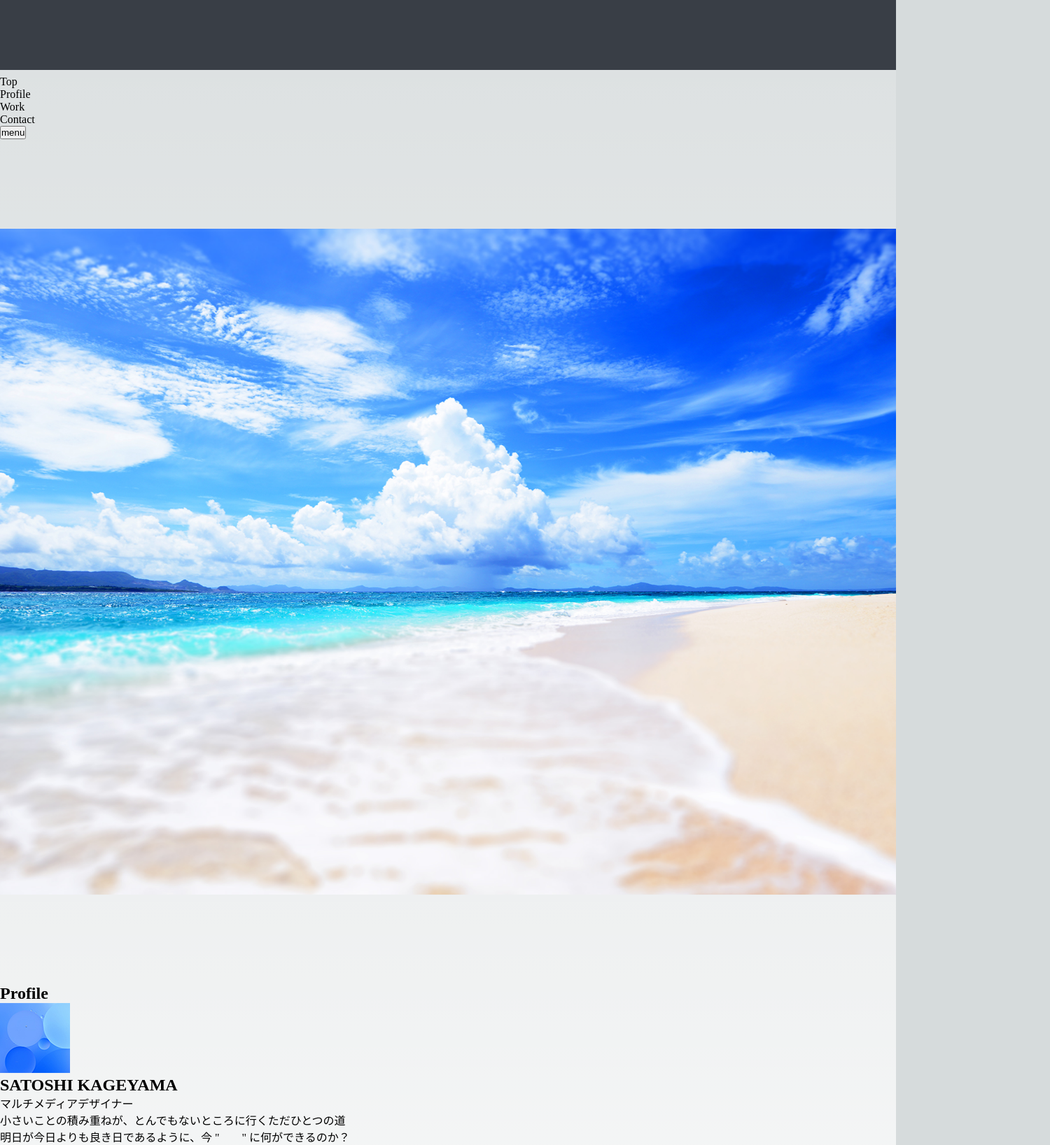
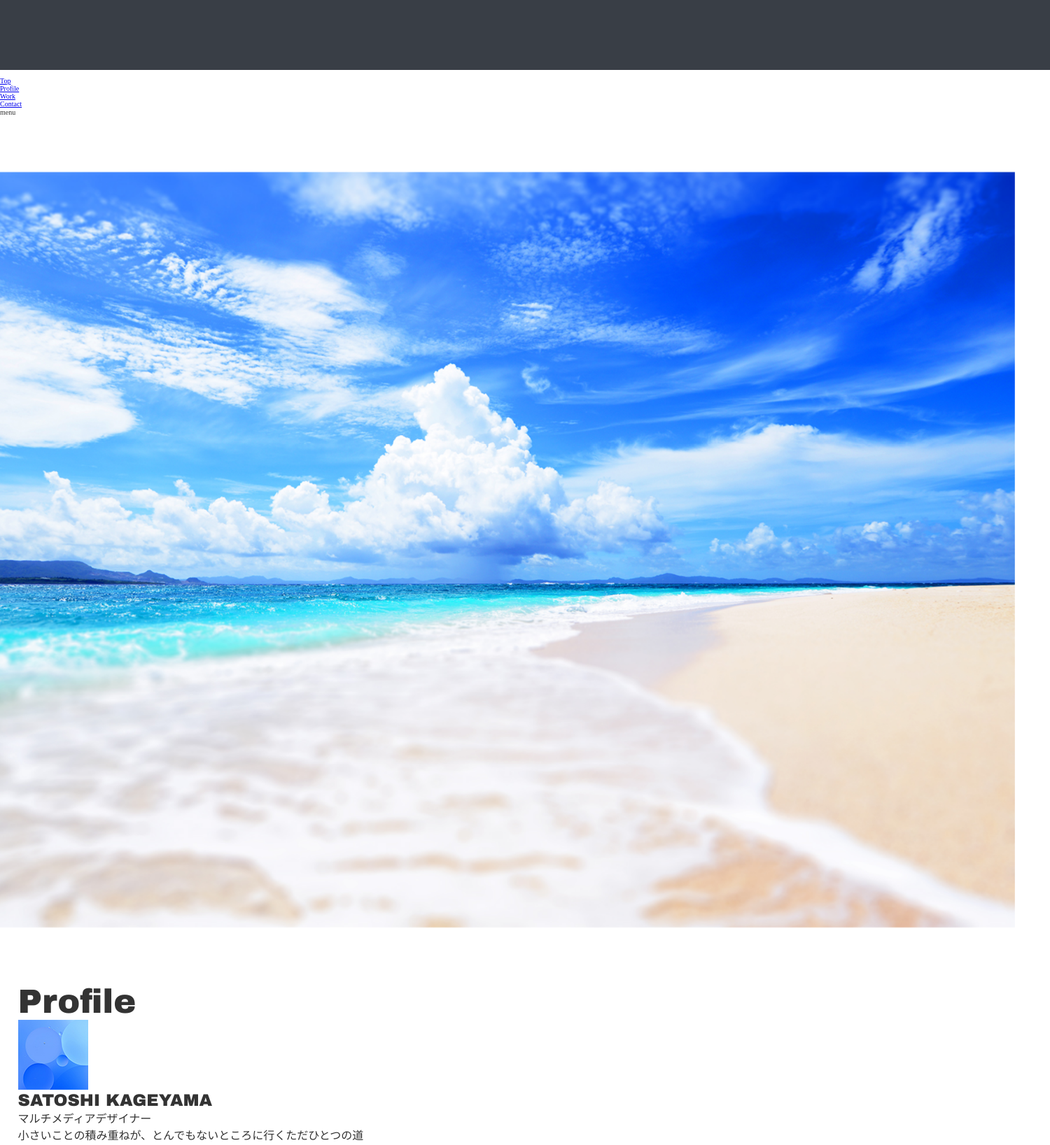
Before and after one commit to 12kagetti12/profile, a Next.js app: page / in a window 1280 px wide. Shown: the part 400-2037 px from the top of the page at 70% size, 1500 px wide, since content can reach past the window. Built offline with nearby package versions, Linux system fonts and the light colour scheme.

Commit message:
💄 apply common styles to css

```diff
--- a/styles/globals.css
+++ b/styles/globals.css
@@ -73,35 +73,49 @@
   }
 }
 
+/* =================================
+   Foundation
+================================= */
+
 * {
-  box-sizing: border-box;
   padding: 0;
   margin: 0;
 }
 
-html,
-body {
-  max-width: 100vw;
-  overflow-x: hidden;
+html {
+  font-size: 62.5%;
+  color: #333;
 }
 
-body {
-  color: rgb(var(--foreground-rgb));
-  background: linear-gradient(
-      to bottom,
-      transparent,
-      rgb(var(--background-end-rgb))
-    )
-    rgb(var(--background-start-rgb));
+h1 {
+  font-family: "Arial Black", Gadget, "sans-serif";
+  font-size: 4.8rem;
 }
 
-a {
-  color: inherit;
-  text-decoration: none;
+h2 {
+  font-family: "Arial Black", Gadget, "sans-serif";
+  font-size: 2.4rem;
 }
 
-@media (prefers-color-scheme: dark) {
-  html {
-    color-scheme: dark;
-  }
+p {
+  font-family: Arial, Helvetica, sans-serif, "Hiragino Sans";
+  font-size: 1.6rem;
 }
+
+section {
+  padding: 0 2vw 20vh;
+}
+
+button {
+	margin: 0;
+	padding: 0;
+	border: 0;
+	border-radius: 0;
+	background: transparent;
+	color: inherit;
+	vertical-align: middle;
+	text-align: inherit;
+	font: inherit;
+	-webkit-appearance: none;
+	appearance: none;
+}
```
